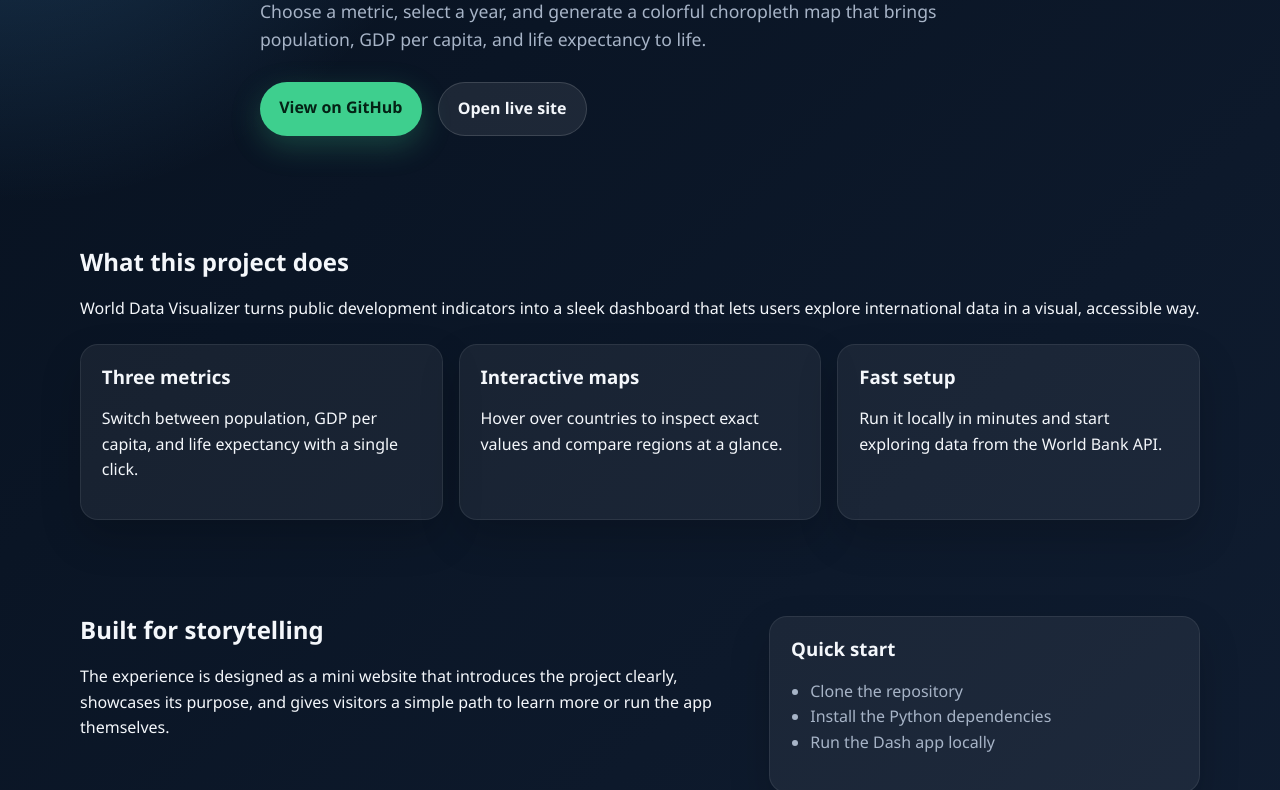
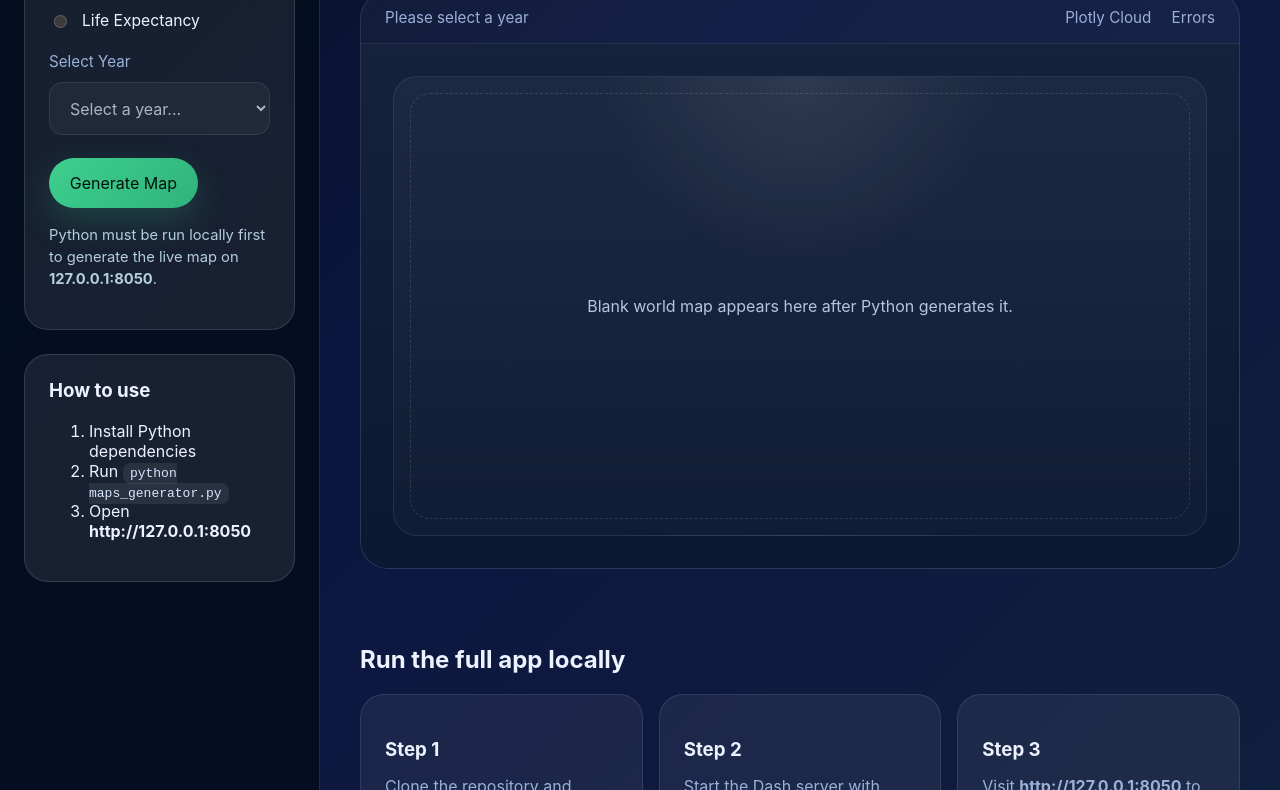
Before and after one commit to Physikz2/World-Data-Visualizer, a plain HTML site: page index.html in a window 1280 px wide. Shown: the part 270-1060 px from the top of the page. Drawn offline with Linux system fonts and the light colour scheme.

Commit message:
Improve landing page to match dashboard preview and clarify local Python app usage

```diff
--- a/index.html
+++ b/index.html
@@ -3,72 +3,100 @@
   <head>
     <meta charset="UTF-8" />
     <meta name="viewport" content="width=device-width, initial-scale=1.0" />
-    <meta name="description" content="World Data Visualizer is a mini Dash-based dashboard for exploring population, GDP, and life expectancy by year on an interactive world map." />
+    <meta name="description" content="World Data Visualizer dashboard preview and local python app instructions." />
     <title>World Data Visualizer</title>
     <link rel="stylesheet" href="styles.css" />
   </head>
   <body>
+    <div class="app-shell">
+      <aside class="sidebar">
+        <div class="brand">
+          <div class="logo">🌍</div>
+          <div>
+            <strong>World Data Visualizer</strong>
+            <p>Python Dash map dashboard</p>
+          </div>
+        </div>
+
+        <div class="panel widget">
+          <h3>Data Explorer</h3>
+          <div class="form-group">
+            <label>Select Metric</label>
+            <div class="radio-list">
+              <label><input type="radio" checked disabled /> Population</label>
+              <label><input type="radio" disabled /> GDP per Capita</label>
+              <label><input type="radio" disabled /> Life Expectancy</label>
+            </div>
+          </div>
+
+          <div class="form-group">
+            <label>Select Year</label>
+            <select disabled>
+              <option>Select a year...</option>
+            </select>
+          </div>
+
+          <button class="btn btn-primary" disabled>Generate Map</button>
+          <p class="note">Python must be run locally first to generate the live map on <strong>127.0.0.1:8050</strong>.</p>
+        </div>
+
+        <div class="panel notes">
+          <h3>How to use</h3>
+          <ol>
+            <li>Install Python dependencies</li>
+            <li>Run <code>python maps_generator.py</code></li>
+            <li>Open <strong>http://127.0.0.1:8050</strong></li>
+          </ol>
+        </div>
+      </aside>
+
+      <main class="content">
         <header class="hero">
-      <div class="container hero-content">
+          <div>
             <p class="eyebrow">Python • Dash • Plotly • World Bank Data</p>
-        <h1>Explore global trends on an interactive world map.</h1>
-        <p class="lead">
-          Choose a metric, select a year, and generate a colorful choropleth map that brings population,
-          GDP per capita, and life expectancy to life.
-        </p>
+            <h1>Live dashboard preview</h1>
+            <p>Open the full interactive map in your browser by running the app locally. The static page shows the same layout as the real dashboard.</p>
+          </div>
           <div class="hero-actions">
-          <a class="btn btn-primary" href="https://github.com/Physikz2/World-Data-Visualizer" target="_blank" rel="noreferrer">View on GitHub</a>
-          <a class="btn btn-secondary" href="https://physikz2.github.io/World-Data-Visualizer/" target="_blank" rel="noreferrer">Open live site</a>
-        </div>
+            <a class="btn btn-secondary" href="https://github.com/Physikz2/World-Data-Visualizer" target="_blank" rel="noreferrer">View repo</a>
+            <a class="btn btn-primary" href="#run-local">Run locally</a>
           </div>
         </header>
 
-    <main class="container">
-      <section class="section">
-        <h2>What this project does</h2>
-        <p>
-          World Data Visualizer turns public development indicators into a sleek dashboard that lets users explore
-          international data in a visual, accessible way.
-        </p>
-        <div class="card-grid">
+        <section class="map-preview">
+          <div class="map-toolbar">
+            <span class="map-status">Please select a year</span>
+            <div class="map-controls">
+              <span>Plotly Cloud</span>
+              <span>Errors</span>
+            </div>
+          </div>
+
+          <div class="map-frame">
+            <div class="map-placeholder">
+              <div class="map-label">Blank world map appears here after Python generates it.</div>
+            </div>
+          </div>
+        </section>
+
+        <section id="run-local" class="section">
+          <h2>Run the full app locally</h2>
+          <div class="cards">
             <article class="card">
-            <h3>Three metrics</h3>
-            <p>Switch between population, GDP per capita, and life expectancy with a single click.</p>
+              <h3>Step 1</h3>
+              <p>Clone the repository and install required modules.</p>
             </article>
             <article class="card">
-            <h3>Interactive maps</h3>
-            <p>Hover over countries to inspect exact values and compare regions at a glance.</p>
+              <h3>Step 2</h3>
+              <p>Start the Dash server with <code>python maps_generator.py</code>.</p>
             </article>
             <article class="card">
-            <h3>Fast setup</h3>
-            <p>Run it locally in minutes and start exploring data from the World Bank API.</p>
+              <h3>Step 3</h3>
+              <p>Visit <strong>http://127.0.0.1:8050</strong> to see the interactive map.</p>
             </article>
           </div>
         </section>
-
-      <section class="section split-layout">
-        <div>
-          <h2>Built for storytelling</h2>
-          <p>
-            The experience is designed as a mini website that introduces the project clearly, showcases its purpose,
-            and gives visitors a simple path to learn more or run the app themselves.
-          </p>
+      </main>
     </div>
-        <div class="panel">
-          <h3>Quick start</h3>
-          <ul>
-            <li>Clone the repository</li>
-            <li>Install the Python dependencies</li>
-            <li>Run the Dash app locally</li>
-          </ul>
-        </div>
-      </section>
-    </main>
-
-    <footer class="footer">
-      <div class="container">
-        <p>Built with Python, Dash, Plotly, and World Bank data.</p>
-      </div>
-    </footer>
   </body>
 </html>
--- a/styles.css
+++ b/styles.css
@@ -1,12 +1,15 @@
 :root {
   color-scheme: dark;
   --bg: #07111f;
-  --surface: #101d31;
-  --surface-2: #16253f;
-  --text: #f4f7fb;
-  --muted: #a7b4c7;
+  --surface: #0c1830;
+  --surface-2: #12203c;
+  --surface-3: #172841;
+  --text: #edf2ff;
+  --muted: #9bb0d9;
   --accent: #3ecf8e;
   --accent-2: #5ab7ff;
+  --panel: rgba(255, 255, 255, 0.08);
+  --border: rgba(255, 255, 255, 0.12);
 }
 
 * {
@@ -15,123 +18,304 @@
 
 body {
   margin: 0;
-  font-family: "Segoe UI", Roboto, Helvetica, Arial, sans-serif;
-  background: linear-gradient(135deg, var(--bg), var(--surface));
+  font-family: "Inter", "Segoe UI", Roboto, Helvetica, Arial, sans-serif;
+  background: linear-gradient(135deg, #07111f, #0b1640 42%, #111f3d 100%);
   color: var(--text);
-  line-height: 1.6;
+  min-height: 100vh;
 }
 
-.container {
-  width: min(1120px, calc(100% - 2rem));
-  margin: 0 auto;
+button,
+select {
+  font: inherit;
 }
 
-.hero {
-  padding: 5rem 0 4rem;
-  background: radial-gradient(circle at top left, rgba(90, 183, 255, 0.28), transparent 35%);
+.app-shell {
+  display: grid;
+  grid-template-columns: 320px 1fr;
+  min-height: 100vh;
 }
 
-.hero-content {
-  max-width: 760px;
+.sidebar {
+  background: rgba(5, 14, 32, 0.95);
+  border-right: 1px solid var(--border);
+  padding: 2rem 1.5rem;
+  display: flex;
+  flex-direction: column;
+  gap: 1.5rem;
 }
 
-.eyebrow {
-  text-transform: uppercase;
-  letter-spacing: 0.25em;
-  color: var(--accent-2);
-  font-weight: 700;
-  margin-bottom: 0.6rem;
+.brand {
+  display: flex;
+  gap: 1rem;
+  align-items: center;
 }
 
-h1,
-h2,
-h3 {
-  margin-top: 0;
-  line-height: 1.15;
+.logo {
+  width: 52px;
+  height: 52px;
+  border-radius: 18px;
+  background: linear-gradient(135deg, var(--accent), var(--accent-2));
+  display: grid;
+  place-items: center;
+  font-size: 1.3rem;
 }
 
-h1 {
-  font-size: clamp(2.2rem, 4vw, 3.4rem);
-  margin-bottom: 1rem;
+.brand strong {
+  display: block;
+  font-size: 1.05rem;
 }
 
-.lead {
-  font-size: 1.1rem;
+.brand p {
+  margin: 0.3rem 0 0;
   color: var(--muted);
-  margin-bottom: 1.8rem;
+  font-size: 0.95rem;
 }
 
-.hero-actions {
+.panel {
+  background: var(--panel);
+  border: 1px solid var(--border);
+  border-radius: 24px;
+  padding: 1.5rem;
+}
+
+.widget h3,
+.notes h3,
+.hero h1 {
+  margin-top: 0;
+}
+
+.form-group {
+  margin-bottom: 1.4rem;
+}
+
+.form-group label {
+  display: block;
+  margin-bottom: 0.7rem;
+  color: var(--muted);
+  font-size: 0.95rem;
+}
+
+.radio-list label {
   display: flex;
-  flex-wrap: wrap;
-  gap: 1rem;
+  align-items: center;
+  gap: 0.75rem;
+  margin-bottom: 0.85rem;
+  font-size: 0.98rem;
+  color: var(--text);
+}
+
+.radio-list input,
+select {
+  accent-color: var(--accent);
+}
+
+select {
+  width: 100%;
+  padding: 0.9rem 1rem;
+  border-radius: 14px;
+  border: 1px solid var(--border);
+  background: rgba(255, 255, 255, 0.06);
+  color: var(--text);
 }
 
 .btn {
-  display: inline-block;
+  display: inline-flex;
+  align-items: center;
+  justify-content: center;
+  border: none;
+  border-radius: 999px;
+  padding: 0.95rem 1.3rem;
+  cursor: pointer;
+  transition: transform 0.2s ease, box-shadow 0.2s ease;
   text-decoration: none;
-  padding: 0.85rem 1.2rem;
-  border-radius: 999px;
-  font-weight: 700;
-  transition: transform 0.2s ease, box-shadow 0.2s ease;
 }
 
 .btn:hover {
-  transform: translateY(-2px);
+  transform: translateY(-1px);
 }
 
 .btn-primary {
-  background: var(--accent);
-  color: #042215;
-  box-shadow: 0 10px 30px rgba(62, 207, 142, 0.25);
+  background: linear-gradient(135deg, var(--accent), #30b37d);
+  color: #05110b;
+  box-shadow: 0 14px 35px rgba(62, 207, 142, 0.2);
 }
 
 .btn-secondary {
   background: rgba(255, 255, 255, 0.08);
   color: var(--text);
-  border: 1px solid rgba(255, 255, 255, 0.14);
+  border: 1px solid rgba(255, 255, 255, 0.12);
+}
+
+.note {
+  margin-top: 1rem;
+  font-size: 0.92rem;
+  color: #b2cee0;
+  line-height: 1.5;
+}
+
+.content {
+  padding: 2rem 2.5rem;
+  display: flex;
+  flex-direction: column;
+  gap: 1.5rem;
+}
+
+.hero {
+  display: flex;
+  justify-content: space-between;
+  align-items: flex-start;
+  gap: 2rem;
+  padding: 1.5rem 0;
+}
+
+.hero .eyebrow {
+  text-transform: uppercase;
+  letter-spacing: 0.25em;
+  color: var(--accent);
+  margin-bottom: 1rem;
+  font-size: 0.78rem;
+}
+
+.hero h1 {
+  font-size: clamp(2.4rem, 3.5vw, 3.8rem);
+  margin: 0;
+}
+
+.hero p {
+  max-width: 55ch;
+  color: var(--muted);
+  font-size: 1rem;
+  margin: 1rem 0 0;
+}
+
+.hero-actions {
+  display: flex;
+  gap: 1rem;
+  flex-wrap: wrap;
+  align-items: center;
+}
+
+.map-preview {
+  background: rgba(255, 255, 255, 0.04);
+  border: 1px solid rgba(255, 255, 255, 0.1);
+  border-radius: 28px;
+  overflow: hidden;
+}
+
+.map-toolbar {
+  padding: 1rem 1.5rem;
+  display: flex;
+  justify-content: space-between;
+  align-items: center;
+  border-bottom: 1px solid rgba(255, 255, 255, 0.08);
+  color: var(--muted);
+  font-size: 0.95rem;
+}
+
+.map-controls span {
+  margin-left: 1rem;
+}
+
+.map-frame {
+  background: linear-gradient(180deg, #14223c, #0b1831);
+  padding: 2rem;
+}
+
+.map-placeholder {
+  height: 460px;
+  border-radius: 24px;
+  background: radial-gradient(circle at top, rgba(255,255,255,0.08), transparent 32%),
+    linear-gradient(180deg, rgba(255,255,255,0.04), rgba(255,255,255,0.02));
+  border: 1px solid rgba(255, 255, 255, 0.08);
+  display: grid;
+  place-items: center;
+  color: #b6c5dc;
+  text-align: center;
+  position: relative;
+}
+
+.map-placeholder::before {
+  content: "";
+  position: absolute;
+  inset: 1rem;
+  border-radius: 20px;
+  border: 1px dashed rgba(255, 255, 255, 0.12);
+}
+
+.map-label {
+  position: relative;
+  z-index: 1;
+  font-size: 1rem;
+  max-width: 40rem;
 }
 
 .section {
-  padding: 3rem 0;
+  padding: 2rem 0 0;
 }
 
-.card-grid {
+.cards {
   display: grid;
-  grid-template-columns: repeat(auto-fit, minmax(220px, 1fr));
+  grid-template-columns: repeat(3, minmax(0, 1fr));
   gap: 1rem;
-  margin-top: 1.4rem;
 }
 
-.card,
-.panel {
+.card {
   background: rgba(255, 255, 255, 0.06);
-  border: 1px solid rgba(255, 255, 255, 0.08);
-  border-radius: 18px;
-  padding: 1.3rem;
-  box-shadow: 0 18px 40px rgba(0, 0, 0, 0.18);
+  border: 1px solid rgba(255, 255, 255, 0.1);
+  border-radius: 24px;
+  padding: 1.5rem;
 }
 
-.split-layout {
-  display: grid;
-  gap: 1.2rem;
-  grid-template-columns: 1.4fr 0.9fr;
-  align-items: start;
+.card h3 {
+  margin-bottom: 0.8rem;
 }
 
-ul {
-  padding-left: 1.2rem;
+.card p {
+  margin: 0;
   color: var(--muted);
+  line-height: 1.7;
 }
 
-.footer {
-  padding: 1.2rem 0 2rem;
-  color: var(--muted);
-  text-align: center;
+code {
+  background: rgba(255, 255, 255, 0.08);
+  padding: 0.2rem 0.45rem;
+  border-radius: 8px;
+  color: #d6e6ff;
+}
+
+@media (max-width: 1100px) {
+  .app-shell {
+    grid-template-columns: 1fr;
+  }
+
+  .content {
+    padding: 1.5rem;
+  }
+
+  .hero {
+    flex-direction: column;
+    gap: 1.5rem;
+  }
+
+  .cards {
+    grid-template-columns: 1fr;
+  }
 }
 
 @media (max-width: 760px) {
-  .split-layout {
-    grid-template-columns: 1fr;
+  .sidebar {
+    padding: 1.25rem;
+  }
+
+  .hero {
+    padding: 0;
+  }
+
+  .map-frame {
+    padding: 1.25rem;
+  }
+
+  .map-placeholder {
+    height: 320px;
   }
 }
```
Also changed, not shown: 1 other file. Lines whose indentation alone changed are shown as unchanged.
